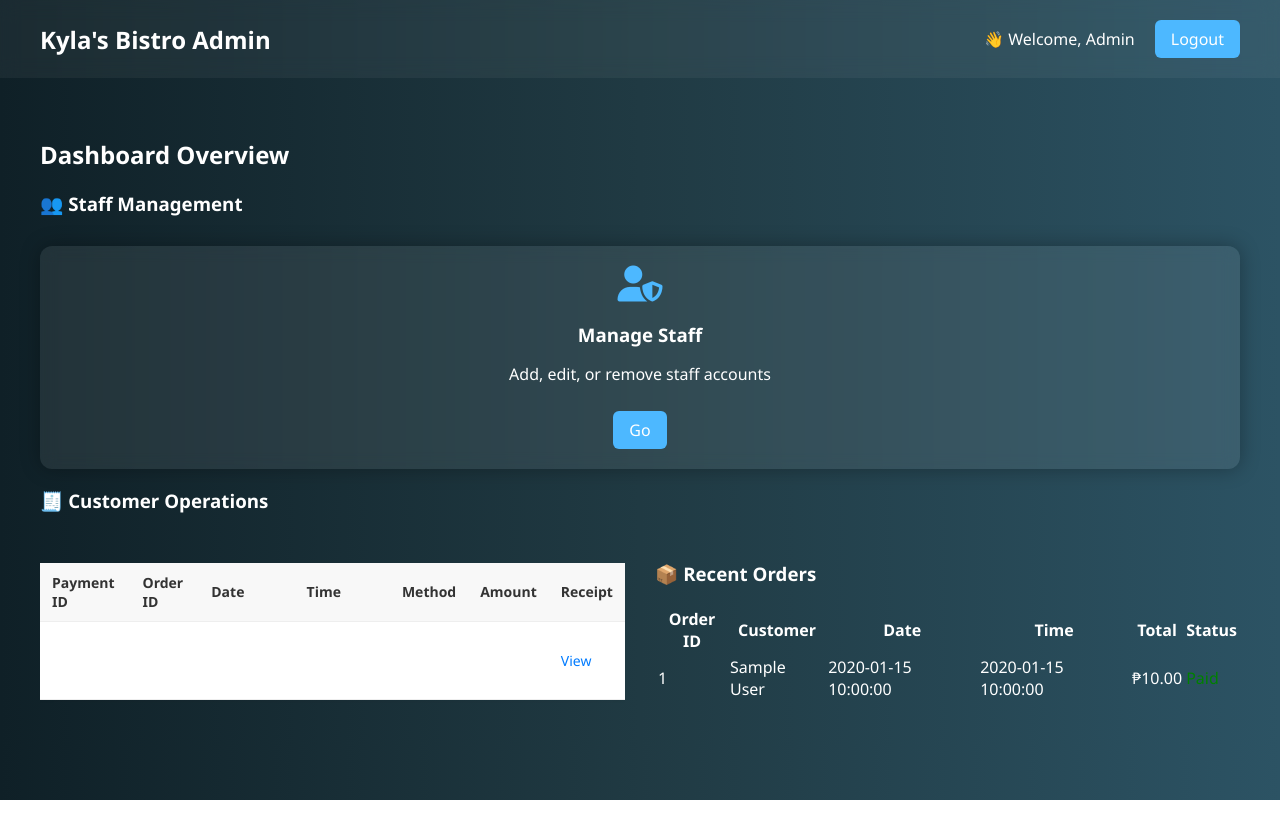
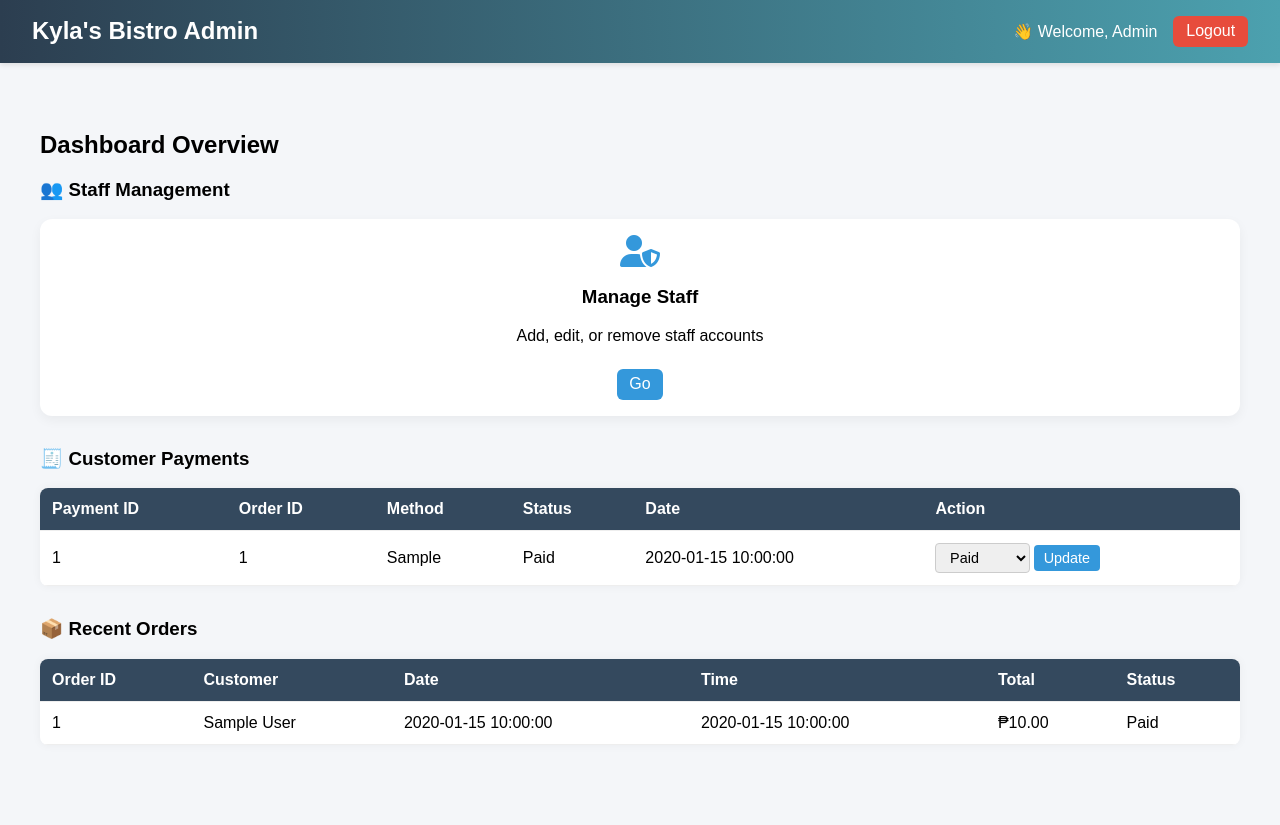
Before and after one commit to rmmlvnc/system, a PHP site: page /admin_dashboard.php in a window 1280 px wide. Before the commit the page ends 800 px from the top, so only its background shows below. Run offline with PHP 8.4, Linux system fonts and the light colour scheme; the visitor is signed in with stand-in values (Sample User, id 1); tables that the repository leaves empty or names only in its code hold one stand-in row (values such as "Sample post").

Commit message:
Update admin_dashboard.php

```diff
--- a/admin_dashboard.php
+++ b/admin_dashboard.php
@@ -9,6 +9,7 @@
 
 $username = $_SESSION['admin'];
 
+// Get admin's first name
 $stmt = $conn->prepare("SELECT first_name FROM admin WHERE username = ?");
 $stmt->bind_param("s", $username);
 $stmt->execute();
@@ -16,7 +17,8 @@
 $admin = $result->fetch_assoc();
 $first_name = $admin ? $admin['first_name'] : 'Admin';
 
-$result = $conn->query("SELECT * FROM payment ORDER BY payment_date DESC");
+// Get payment records
+$result = $conn->query("SELECT payment_id, order_id, payment_method, payment_status, payment_date FROM payment ORDER BY payment_date DESC");
 $payments = [];
 if ($result) {
   while ($row = $result->fetch_assoc()) {
@@ -24,6 +26,7 @@
   }
 }
 
+// Get recent orders
 $order_result = $conn->query("
   SELECT o.order_id, o.customer_id, o.order_date, o.order_time, o.total_amount,
          c.first_name, c.last_name,
@@ -40,9 +43,6 @@
     $orders[] = $row;
   }
 }
-
-
-
 ?>
 
 <!DOCTYPE html>
@@ -51,8 +51,110 @@
   <meta charset="UTF-8" />
   <meta name="viewport" content="width=device-width, initial-scale=1.0" />
   <title>Admin Dashboard</title>
-  <link rel="stylesheet" href="dashboard.css" />
   <link rel="stylesheet" href="https://cdnjs.cloudflare.com/ajax/libs/font-awesome/6.4.0/css/all.min.css" />
+  <style>
+    body {
+      font-family: 'Poppins', sans-serif;
+      background: #f4f6f9;
+      margin: 0;
+      padding: 0;
+    }
+    header.dashboard-header {
+      background: linear-gradient(to right, #2c3e50, #4ca1af);
+      color: white;
+      padding: 1rem 2rem;
+      display: flex;
+      justify-content: space-between;
+      align-items: center;
+      box-shadow: 0 2px 5px rgba(0,0,0,0.1);
+    }
+    .logo {
+      font-size: 1.5rem;
+      font-weight: bold;
+    }
+    .admin-info {
+      display: flex;
+      align-items: center;
+      gap: 1rem;
+    }
+    .logout-btn {
+      background: #e74c3c;
+      color: white;
+      padding: 0.4rem 0.8rem;
+      border-radius: 6px;
+      text-decoration: none;
+    }
+    main.dashboard-main {
+      max-width: 1200px;
+      margin: 2rem auto;
+      padding: 1rem;
+    }
+    .dashboard-section {
+      margin-bottom: 2rem;
+    }
+    .card-grid {
+      display: flex;
+      gap: 1.5rem;
+      flex-wrap: wrap;
+    }
+    .card {
+      background: white;
+      padding: 1rem;
+      border-radius: 12px;
+      box-shadow: 0 4px 12px rgba(0,0,0,0.05);
+      flex: 1;
+      min-width: 250px;
+      text-align: center;
+    }
+    .card i {
+      font-size: 2rem;
+      color: #3498db;
+    }
+    .card a {
+      display: inline-block;
+      margin-top: 0.5rem;
+      background: #3498db;
+      color: white;
+      padding: 0.4rem 0.8rem;
+      border-radius: 6px;
+      text-decoration: none;
+    }
+    table {
+      width: 100%;
+      border-collapse: collapse;
+      background: white;
+      box-shadow: 0 0 10px rgba(0,0,0,0.05);
+      border-radius: 8px;
+      overflow: hidden;
+    }
+    th, td {
+      padding: 0.75rem;
+      border-bottom: 1px solid #eee;
+      text-align: left;
+    }
+    th {
+      background: #34495e;
+      color: white;
+    }
+    tr:hover {
+      background: #f0f0f0;
+    }
+    select, button {
+      font-size: 0.9rem;
+      padding: 0.3rem 0.6rem;
+      border: 1px solid #ccc;
+      border-radius: 4px;
+    }
+    button {
+      background: #3498db;
+      color: white;
+      border: none;
+      cursor: pointer;
+    }
+    button:hover {
+      background: #2980b9;
+    }
+  </style>
 </head>
 <body>
   <header class="dashboard-header">
@@ -65,6 +167,7 @@
 
   <main class="dashboard-main">
     <h2>Dashboard Overview</h2>
+
     <div class="dashboard-section">
       <h3>👥 Staff Management</h3>
       <div class="card-grid">
@@ -78,8 +181,7 @@
     </div>
 
     <div class="dashboard-section">
-      <h3>🧾 Customer Operations</h3>
-      <div class="card-grid">
+      <h3>🧾 Customer Payments</h3>
       <div class="payment-table">
         <?php if (count($payments) === 0): ?>
           <p>No payments have been made yet.</p>
@@ -89,11 +191,10 @@
               <tr>
                 <th>Payment ID</th>
                 <th>Order ID</th>
+                <th>Method</th>
+                <th>Status</th>
                 <th>Date</th>
-                  <th>Time</th>
-                  <th>Method</th>
-                  <th>Amount</th>
-                  <th>Receipt</th>
+                <th>Action</th>
               </tr>
             </thead>
             <tbody>
@@ -101,22 +202,25 @@
                 <tr>
                   <td><?= $row['payment_id'] ?></td>
                   <td><?= $row['order_id'] ?></td>
+                  <td><?= $row['payment_method'] ?></td>
+                  <td><?= $row['payment_status'] ?></td>
                   <td><?= $row['payment_date'] ?></td>
-                    <td><?= $row['payment_time'] ?></td>
-                    <td><?= $row['payment_method'] ?></td>
-                    <td>₱<?= number_format($row['amount'], 2) ?></td>
                   <td>
-                      <?php if (!empty($row['receipt'])): ?>
-                        <a href="uploads/<?= $row['receipt'] ?>" target="_blank">View</a>
-                      <?php else: ?>
-                        No receipt
-                      <?php endif; ?>
+                    <form method="POST" action="update_payment_status.php">
+                      <input type="hidden" name="payment_id" value="<?= $row['payment_id'] ?>">
+                      <select name="payment_status">
+                        <option value="Pending" <?= $row['payment_status'] === 'Pending' ? 'selected' : '' ?>>Pending</option>
+                        <option value="Paid" <?= $row['payment_status'] === 'Paid' ? 'selected' : '' ?>>Paid</option>
+                      </select>
+                      <button type="submit">Update</button>
+                    </form>
                   </td>
                 </tr>
               <?php endforeach; ?>
             </tbody>
           </table>
         <?php endif; ?>
+      </div>
     </div>
 
     <div class="dashboard-section">
@@ -144,10 +248,7 @@
                   <td><?= $order['order_date'] ?></td>
                   <td><?= $order['order_time'] ?></td>
                   <td>₱<?= number_format($order['total_amount'], 2) ?></td>
-                      <td style="color: <?= $order['payment_status'] === 'Paid' ? 'green' : 'red' ?>">
-                        <?= $order['payment_status'] ?? 'Unpaid' ?>
-                      </td>
-
+                  <td><?= $order['payment_status'] ?? 'Unpaid' ?></td>
                 </tr>
               <?php endforeach; ?>
             </tbody>
@@ -155,11 +256,6 @@
         <?php endif; ?>
       </div>
     </div>
-
-
-      </div>
-    </div>
-
   </main>
 </body>
 </html>
```
Lines whose indentation alone changed are shown as unchanged.
